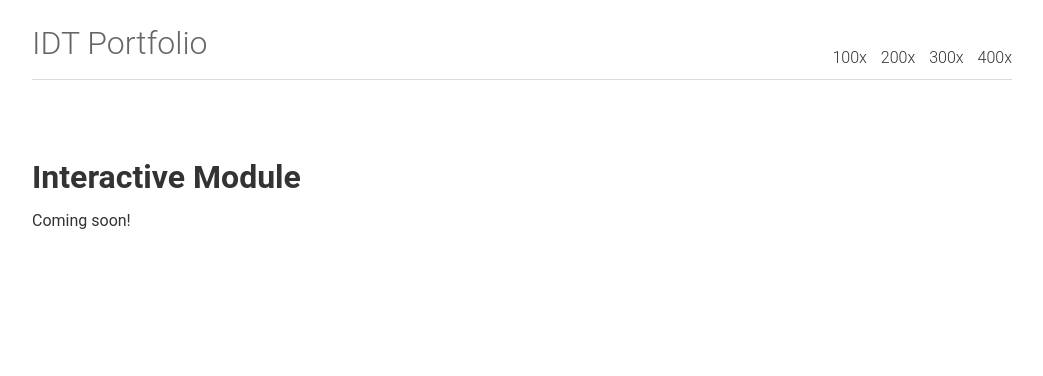
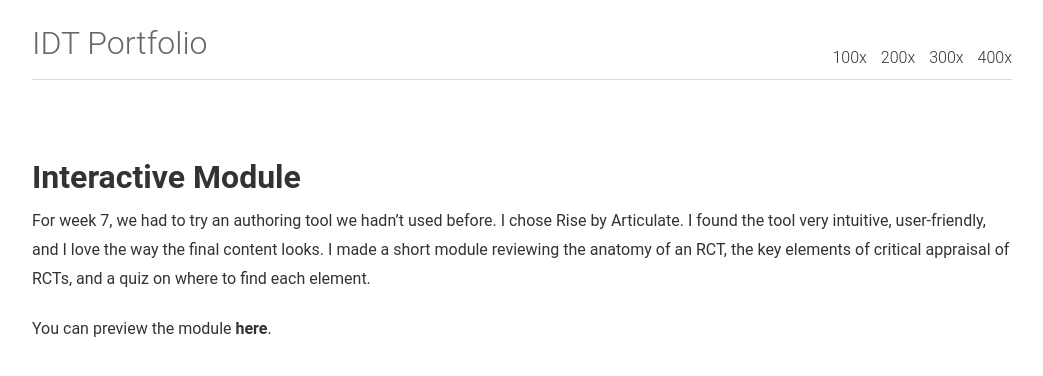
Before and after one commit to caitlinmeyer/idt-portfolio, a Jekyll site: the page built from 300x/interactive.md, in a window 1280 px wide. Shown: the top 376 px of the page, without its empty margins (118-1161 px from the left). Built offline with Jekyll 4.4.1, drawn with Linux system fonts in a browser that asks for light colours.

Commit message:
Update interactive.md

```diff
--- a/300x/interactive.md
+++ b/300x/interactive.md
@@ -4,4 +4,6 @@ title: Interactive Module
 
 ---
 
-Coming soon!
+For week 7, we had to try an authoring tool we hadn't used before. I chose Rise by Articulate. I found the tool very intuitive, user-friendly, and I love the way the final content looks. I made a short module reviewing the anatomy of an RCT, the key elements of critical appraisal of RCTs, and a quiz on where to find each element.
+
+You can preview the module [here](https://rise.articulate.com/share/7fJwYn-q5Ed9IU8dLd54Q-BrwUqlrS3C).
```
